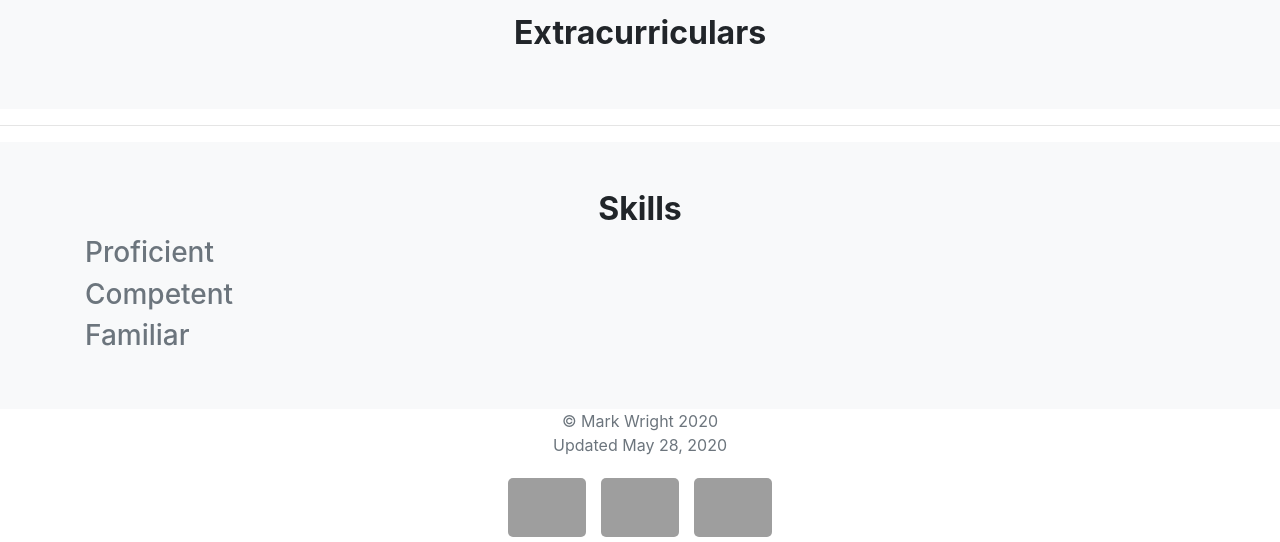
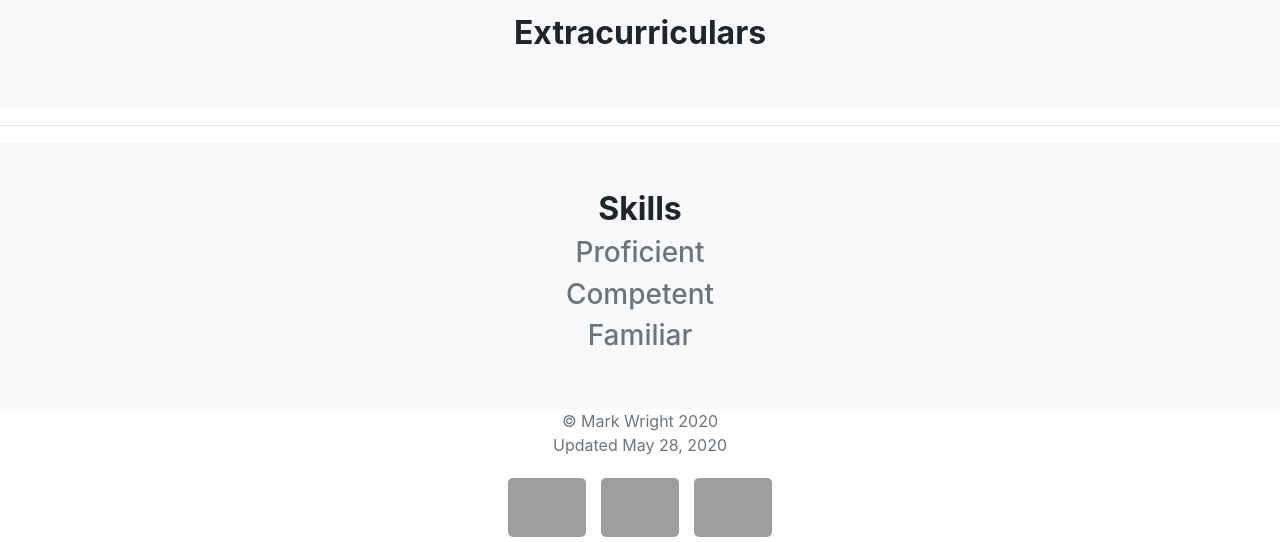
Before and after one commit to jemajet/PersonalPortfolio, a Django app: page / in a window 1280 px wide. Shown: the part 1191-1733 px from the top of the page. Run offline with Django 3.2, Linux system fonts and the light colour scheme; data that the repository does not hold is empty; some libraries are stand-ins or nearby versions; grey boxes are pictures that could not be loaded.

```diff
--- a/jobs/templates/jobs/home.html
+++ b/jobs/templates/jobs/home.html
@@ -151,11 +151,12 @@
 		<div class="album py-5 bg-light">
 			<h2 class="text-center font-weight-bold">Skills</h2>
 			<div class="container">
-				<h3 class="text-muted">Proficient</h3>
+
+				<h3 class="text-muted text-center">Proficient</h3>
 				<div class="row">
 					{% for job in jobs.all %}
 						{% if job.job_type.lower == "skill" and job.summary.lower == "proficient"%}
-							<div class="col-8">
+							<div class="col-8 mx-auto">
 								<div class="card mb-4 shadow-sm">
 									<h4 class="card-title text-center text-dark font-weight-bold" style="margin: 5px; padding: 5px;">{{job.title}}</h4>
 								</div>
@@ -166,11 +167,11 @@
 			</div>
 
 			<div class="container">
-				<h3 class="text-muted">Competent</h3>
+				<h3 class="text-muted text-center">Competent</h3>
 				<div class="row">
 					{% for job in jobs.all %}
 						{% if job.job_type.lower == "skill" and job.summary.lower == "competent"%}
-							<div class="col-8">
+							<div class="col-8 mx-auto">
 								<div class="card mb-4 shadow-sm">
 									<h4 class="card-title text-center text-dark font-weight-bold" style="margin: 5px; padding: 5px;">{{job.title}}</h4>
 								</div>
@@ -181,11 +182,11 @@
 			</div>
 
 			<div class="container">
-				<h3 class="text-muted">Familiar</h3>
+				<h3 class="text-muted text-center">Familiar</h3>
 				<div class="row">
 					{% for job in jobs.all %}
 						{% if job.job_type.lower == "skill" and job.summary.lower == "familiar"%}
-							<div class="col-8">
+							<div class="col-8 mx-auto">
 								<div class="card mb-4 shadow-sm">
 									<h4 class="card-title text-center text-dark font-weight-bold" style="margin: 5px; padding: 5px;">{{job.title}}</h4>
 								</div>
```
